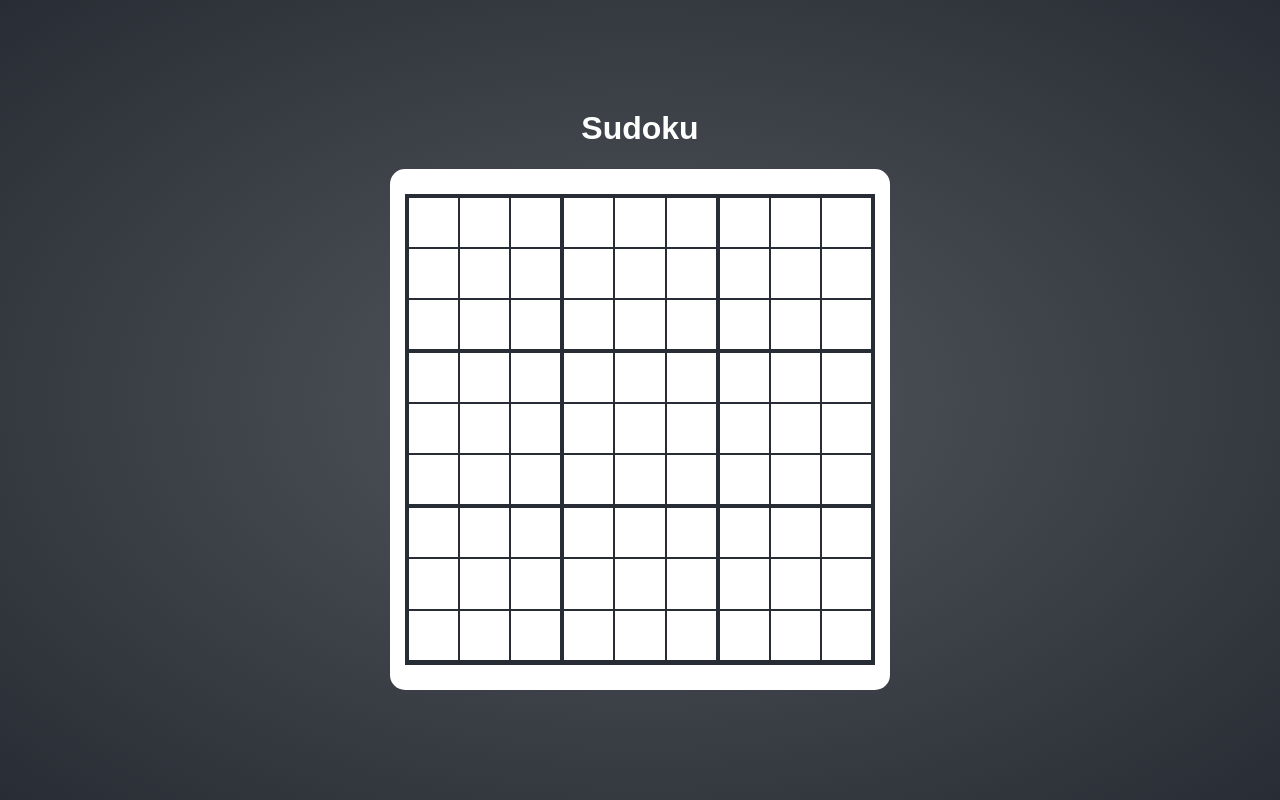
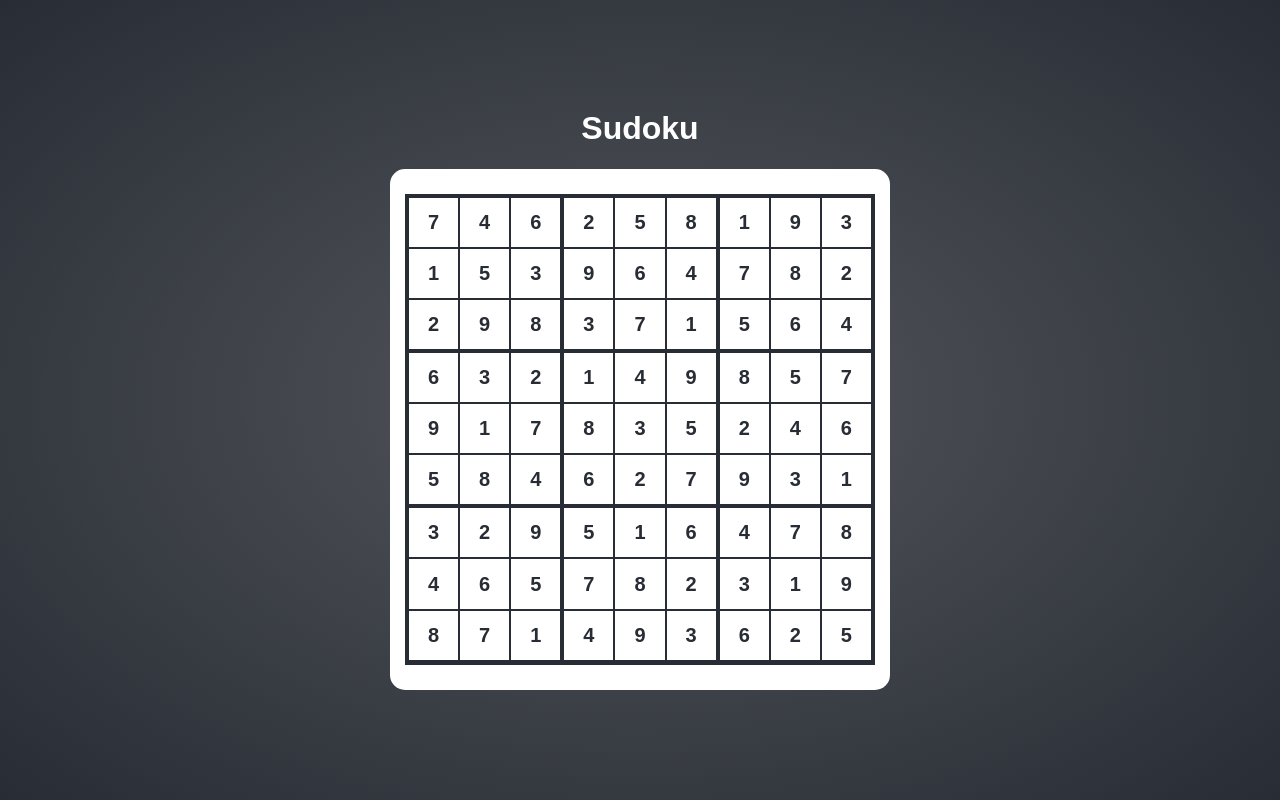
Before and after one commit to mbudzanowska/react-sudoku, a React (Create React App) app: page / in a window 1280 px wide. Built offline with nearby package versions, Linux system fonts and the light colour scheme.

Commit message:
read sudoku value from redux inside blocks and render them

```diff
--- a/src/components/grid/block/index.tsx
+++ b/src/components/grid/block/index.tsx
@@ -1,4 +1,8 @@
 import { FC } from 'react'
+import { useSelector } from 'react-redux'
+
+import { IReducer } from 'reducers'
+import { N } from 'typings'
 
 import { Container } from './styles'
 
@@ -7,8 +11,20 @@
   rowIndex: number
 }
 
+interface IState {
+  value: N
+}
+
 const Block: FC<IProps> = ({ colIndex, rowIndex }) => {
-  return <Container data-cy={`block-${rowIndex}-${colIndex}`}></Container>
+  const state = useSelector<IReducer, IState>(({ grid }) => ({
+    value: grid ? grid[rowIndex][colIndex] : 0,
+  }))
+
+  return (
+    <Container data-cy={`block-${rowIndex}-${colIndex}`}>
+      {state.value === 0 ? '' : state.value}
+    </Container>
+  )
 }
 
 export default Block
```
